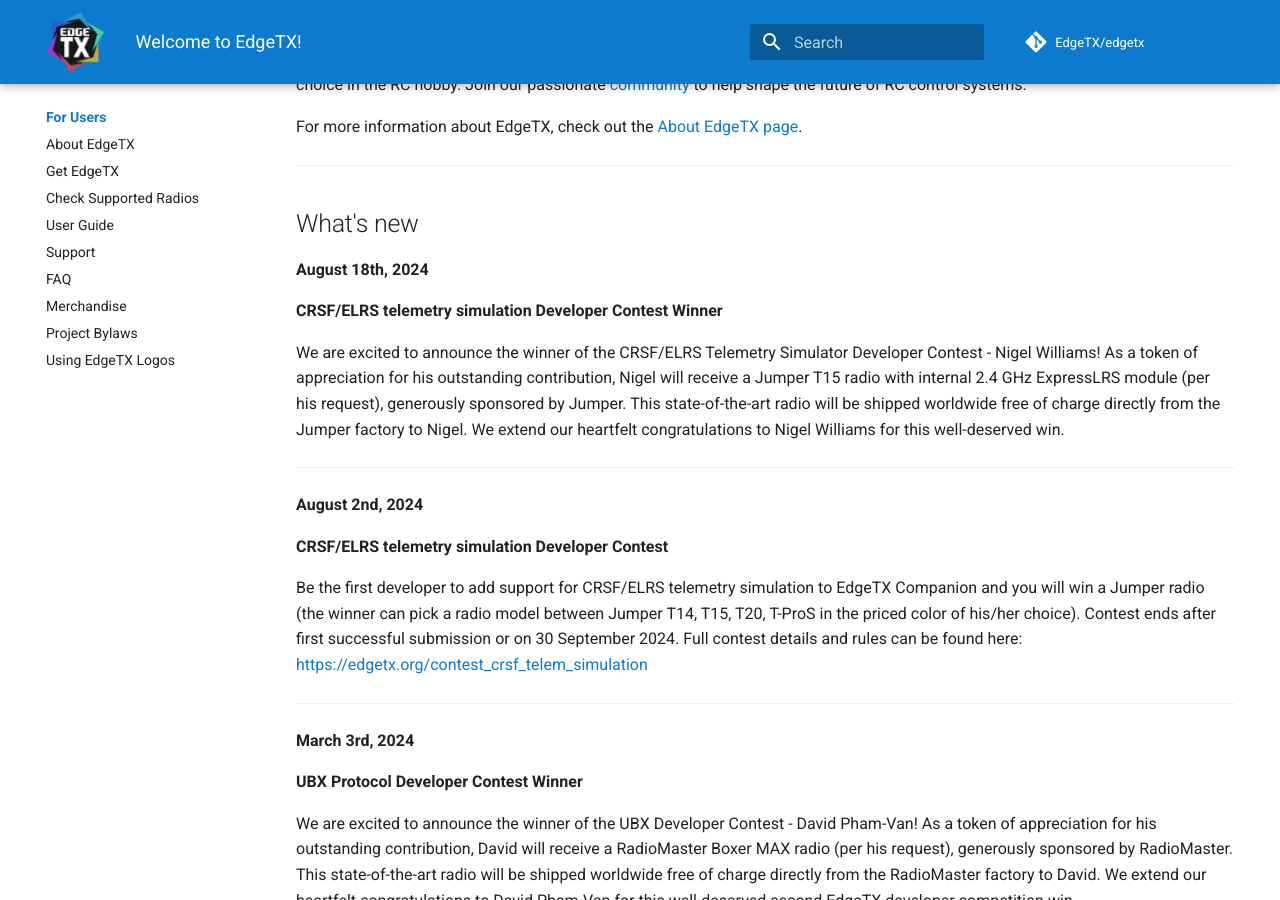
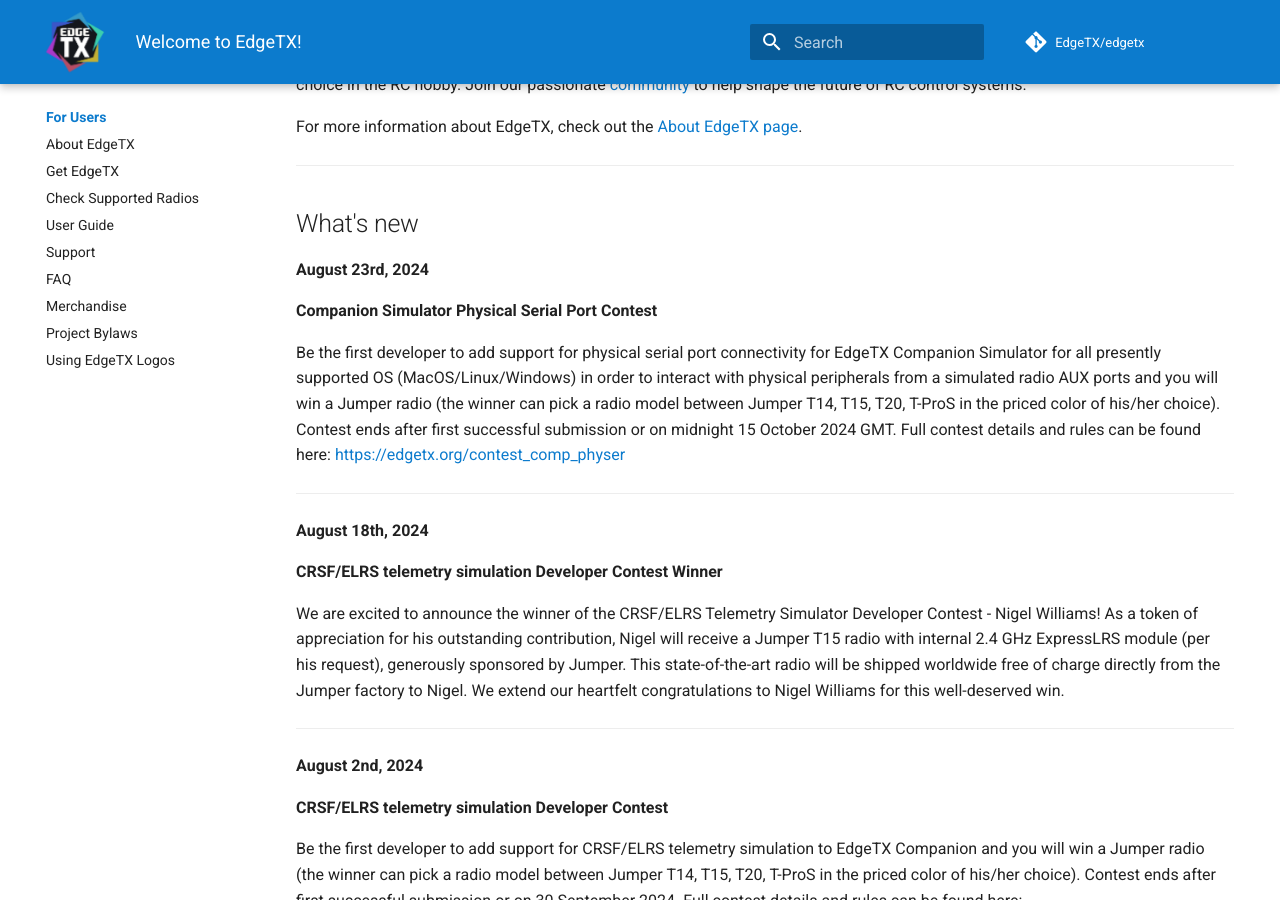
Before and after one commit to EdgeTX/edgetx.github.io, an MkDocs documentation site: the page built from docs/index.md, in a window 1280 px wide and 900 px high, scrolled down 809 px. Built offline with MkDocs 1.6.1 and Material for MkDocs 9.7.7, drawn with Linux system fonts in a browser that asks for light colours; comment, search, counter and statistics services are not loaded.

Commit message:
Companion simulator physical serial port competition

```diff
--- a/docs/index.md
+++ b/docs/index.md
@@ -15,6 +15,14 @@
 ---
 
 ## What's new ##
+
+**August 23rd, 2024**
+
+**Companion Simulator Physical Serial Port Contest**
+
+Be the first developer to add support for physical serial port connectivity for EdgeTX Companion Simulator for all presently supported OS (MacOS/Linux/Windows) in order to interact with physical peripherals from a simulated radio AUX ports and you will win a Jumper radio (the winner can pick a radio model between Jumper T14, T15, T20, T-ProS in the priced color of his/her choice). Contest ends after first successful submission or on midnight 15 October 2024 GMT. Full contest details and rules can be found here: [https://edgetx.org/contest_comp_physer](https://edgetx.org/contest_comp_physer)
+
+---
 
 **August 18th, 2024**
 
--- a/mkdocs.yml
+++ b/mkdocs.yml
@@ -26,8 +26,8 @@
         - Non-Disclosure Policy: nda.md
     - EdgeTX Fest:
         - Fest 2024: fest2024.md
-    - CRSF/ELRS Telem Simu Contest:
-        - CRSF/ELRS Telem Simu Contest: contest_crsf_telem_simulation.md
+    - Companion Simu Physical Serial Contest:
+        - Companion Simulator Physical Serial Contest: contest_comp_physer.md
 theme:
   name: material
   custom_dir: overrides
```
Also changed, not shown: docs/contest_comp_physer.md (added, +42 -0 lines), docs/contest_crsf_telem_simulation.md (deleted, +0 -56 lines), docs/news.md (+27 -0 lines), docs/assets/CRSFsimPoster.png (deleted), docs/assets/CompPhySerPoster.png (added).
